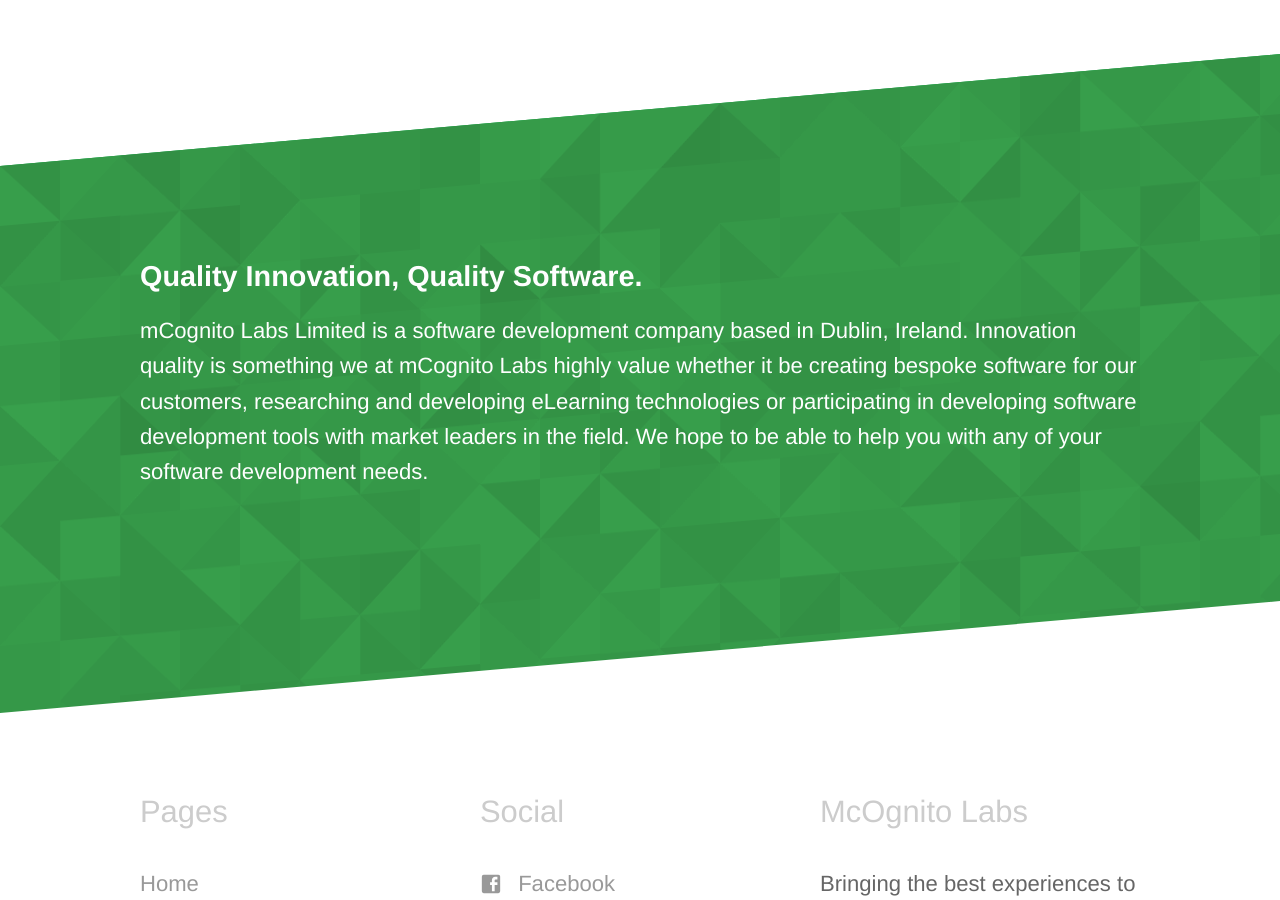
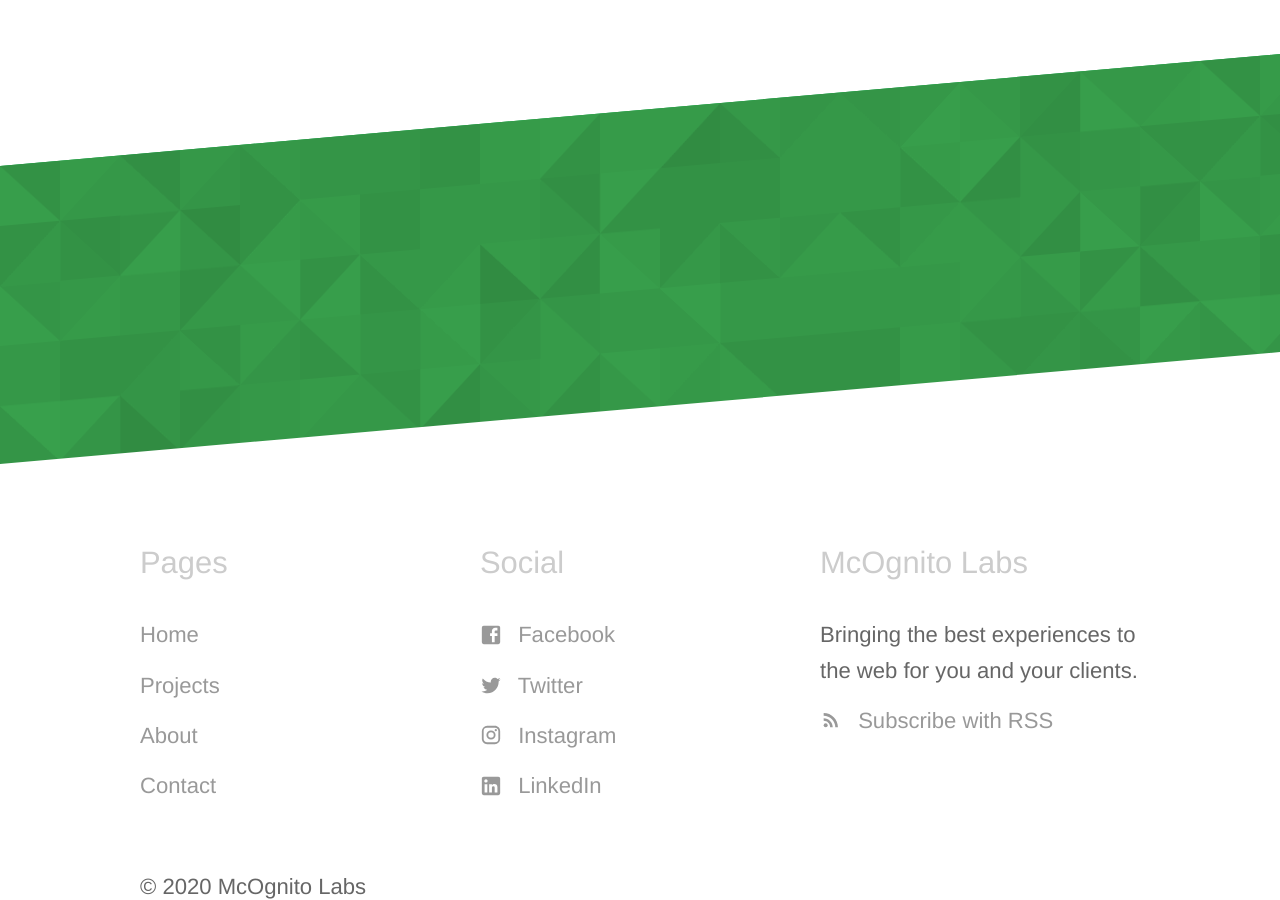
Before and after one commit to mCognitoLabs/mcognito.com, a Jekyll site: the page built from about.html, in a window 1280 px wide and 900 px high, scrolled down 831 px. Built offline with Jekyll 4.4.1, drawn with Linux system fonts in a browser that asks for light colours.

Commit message:
Update about.html

```diff
--- a/about.html
+++ b/about.html
@@ -14,10 +14,12 @@
 </section>
 
 <section class="diagonal patterned">
-	<div class="container halves">
-		<div>
-			<h3 class="editable">Quality Innovation, Quality Software.</h3>
-			<p class="editable">mCognito Labs Limited is a software development company based in Dublin, Ireland. Innovation quality is something we at mCognito Labs highly value whether it be creating bespoke software for our customers, researching and developing eLearning technologies or participating in developing software development tools with market leaders in the field. We hope to be able to help you with any of your software development needs. </p>
-		</div>
+	<div class="container">
+	    <p class="editor-link" style="text-align: center;"><a href="cloudcannon:collections/_staff_members/" class="btn"><strong>&#9998;</strong>Manage Staff members</a></p>
+		<ul class="image-grid">
+			{% for member in site.staff_members %}
+				<li>{% include staff-member.html member=member %}</li>
+			{% endfor %}
+		</ul>
 	</div>
 </section>
```
